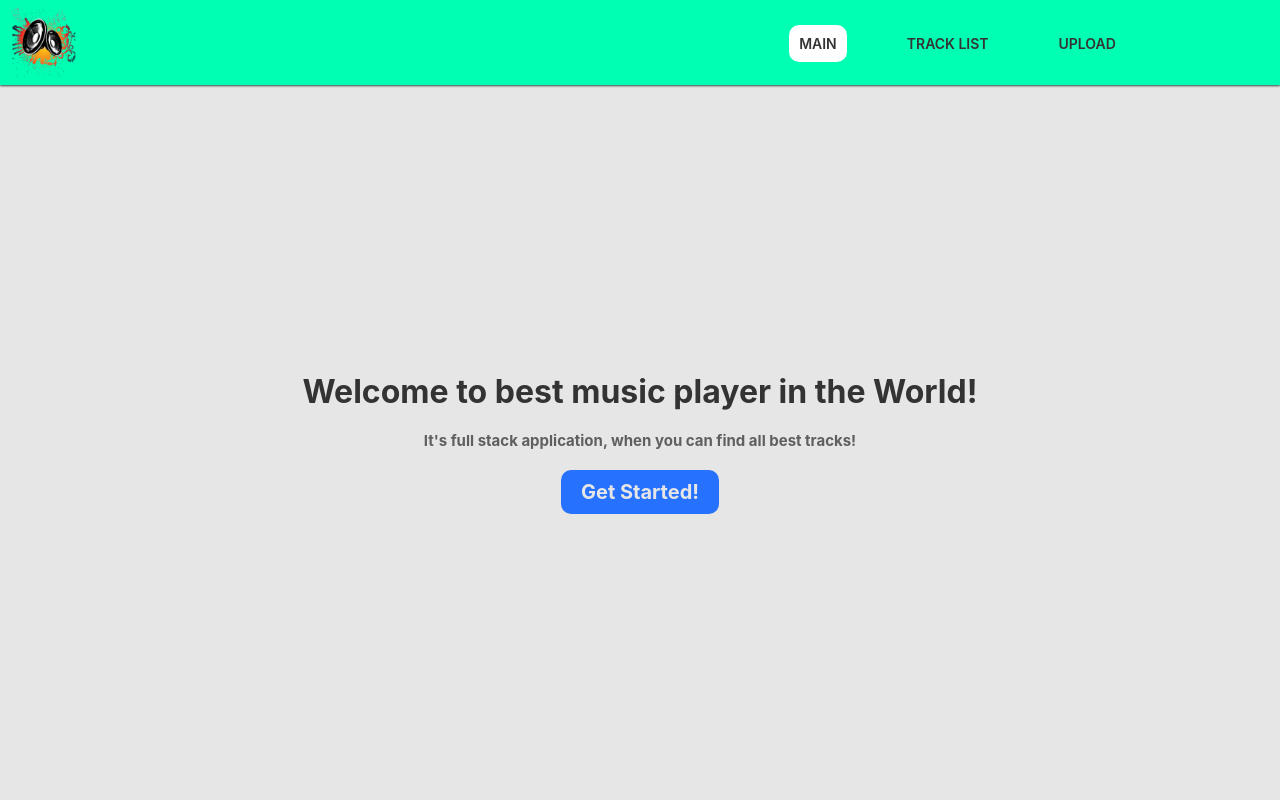
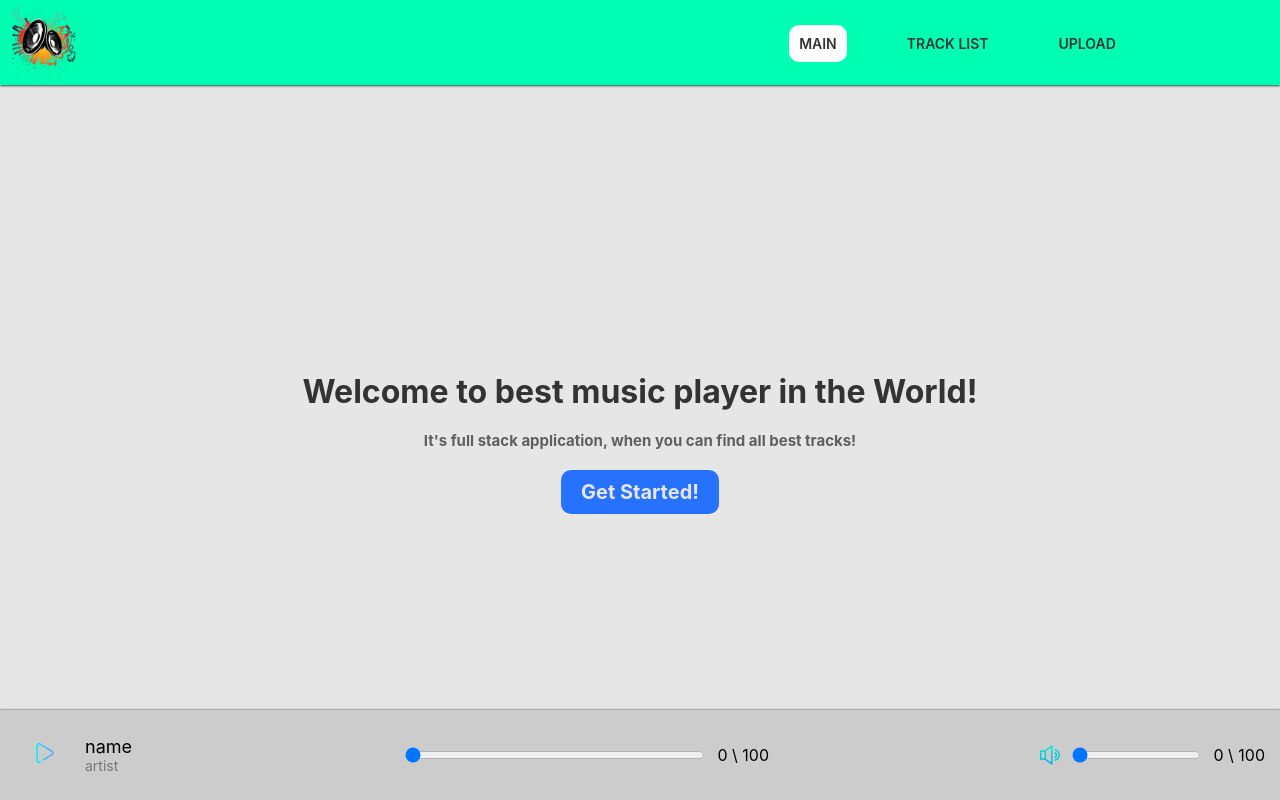
Before and after one commit to PavlenkoSt/MusicPlayer__NextJS, a Next.js app: page / in a window 1280 px wide. Built offline with nearby package versions, Linux system fonts and the light colour scheme.

Commit message:
add trackPlayer

```diff
--- /dev/null
+++ b/components/TrackPlayer.tsx
@@ -0,0 +1,52 @@
+import React, { useState } from 'react'
+import s from '../styles/TrackPlayer.module.scss'
+import Image from 'next/image'
+import play from '../public/play.svg'
+import pause from '../public/pause.svg'
+import TrackProgress from './TrackProgress'
+
+
+const TrackPlayer = () => {
+    const track = {_id: '1', name: 'name', artist: 'artist', audio: '/Galaxy.mp3', picture: '/1.jpg', comments: [], listens: 0, text: 'text'}
+
+    const [ playStatus, setPlayStatus ] = useState(false)
+
+    return (
+        <div className={s.player}>
+            <div className={s.main}>
+                <div className={s.play} onClick={() => setPlayStatus(prev => !prev)} >
+                    <Image
+                        src={ playStatus ? pause : play}
+                        width={20}
+                        height={20}
+                    />
+                </div>
+                <div>
+                    <div className={s.name}>{ track.name }</div>
+                    <div className={s.artist}>{ track.artist }</div>
+                </div>
+            </div>
+            <div className={s.time}>
+                <TrackProgress
+                    current={0}
+                    max={100}
+                    onChange={() => ({})}
+                />
+            </div>
+            <div className={s.vol}>
+                <Image
+                    src='/volume.svg'
+                    width={20}
+                    height={20}
+                />
+                <TrackProgress
+                    current={0}
+                    max={100}
+                    onChange={() => ({})}
+                />
+            </div>
+        </div>
+    )
+}
+
+export default TrackPlayer
--- /dev/null
+++ b/components/TrackProgress.tsx
@@ -0,0 +1,28 @@
+import React, { ChangeEventHandler, FC } from 'react'
+import s from '../styles/TrackPlayer.module.scss'
+
+
+interface ITrackProgressPropsType {
+    current: number
+    max: number
+    onChange: ChangeEventHandler<HTMLInputElement>
+}
+
+const TrackProgress: FC<ITrackProgressPropsType> = ({ current, max, onChange }) => {
+    return (
+        <div className={s.progress}>
+            <input
+                type='range'
+                min={current}
+                max={max}
+                value={current}
+                onChange={onChange}
+            />
+            <div>
+                { current } \ {max}
+            </div>
+        </div>
+    )
+}
+
+export default TrackProgress
--- a/layouts/MainLayout.tsx
+++ b/layouts/MainLayout.tsx
@@ -1,6 +1,7 @@
 import Head from 'next/head'
 import React, { FC } from 'react'
 import Header from '../components/Header'
+import TrackPlayer from '../components/TrackPlayer'
 
 interface IMainLayoutProps {
     title: string;
@@ -16,6 +17,7 @@ const MainLayout: FC<IMainLayoutProps> = ({ children, title }) => {
             </Head>
             <Header/>
             { children }
+            <TrackPlayer/>
         </>
     )
 }
--- /dev/null
+++ b/styles/TrackPlayer.module.scss
@@ -0,0 +1,54 @@
+.player{
+    width: 100%;
+    padding: 0 15px;
+    display: flex;
+    align-items: center;
+    height: 90px;
+    background-color: #ccc;
+    position: fixed;
+    bottom: 0;
+    left: 0;
+    gap: 30px;
+    justify-content: space-between;
+    box-shadow: 0 0 2px #333;
+}
+
+.main{
+    display: flex;
+    gap: 10px;
+    align-items: center;
+}
+
+.play{
+    cursor: pointer;
+    padding: 20px;
+}
+
+.name{
+    font-size: 18px;
+    transition: all ease .2s;
+}
+
+.artist{
+    font-size: 14px;
+    color: rgb(117, 117, 117);
+    transition: all ease .2s;
+}
+
+.time{
+    & input{
+        width: 300px;
+    }
+}
+
+.vol{
+    display: flex;
+    align-items: center;
+    gap: 10px;
+}
+
+.progress{
+    display: flex;
+    align-items: center;
+    gap: 10px;
+}
--- a/styles/globals.scss
+++ b/styles/globals.scss
@@ -2,9 +2,9 @@ html,
 body {
   padding: 0;
   margin: 0;
+  background-color: rgb(230, 230, 230);
   font-family: -apple-system, BlinkMacSystemFont, Segoe UI, Roboto, Oxygen,
     Ubuntu, Cantarell, Fira Sans, Droid Sans, Helvetica Neue, sans-serif;
-    background-color: rgb(230, 230, 230);
 }
 
 a {
```
Also changed, not shown: public/volume.svg (added).
